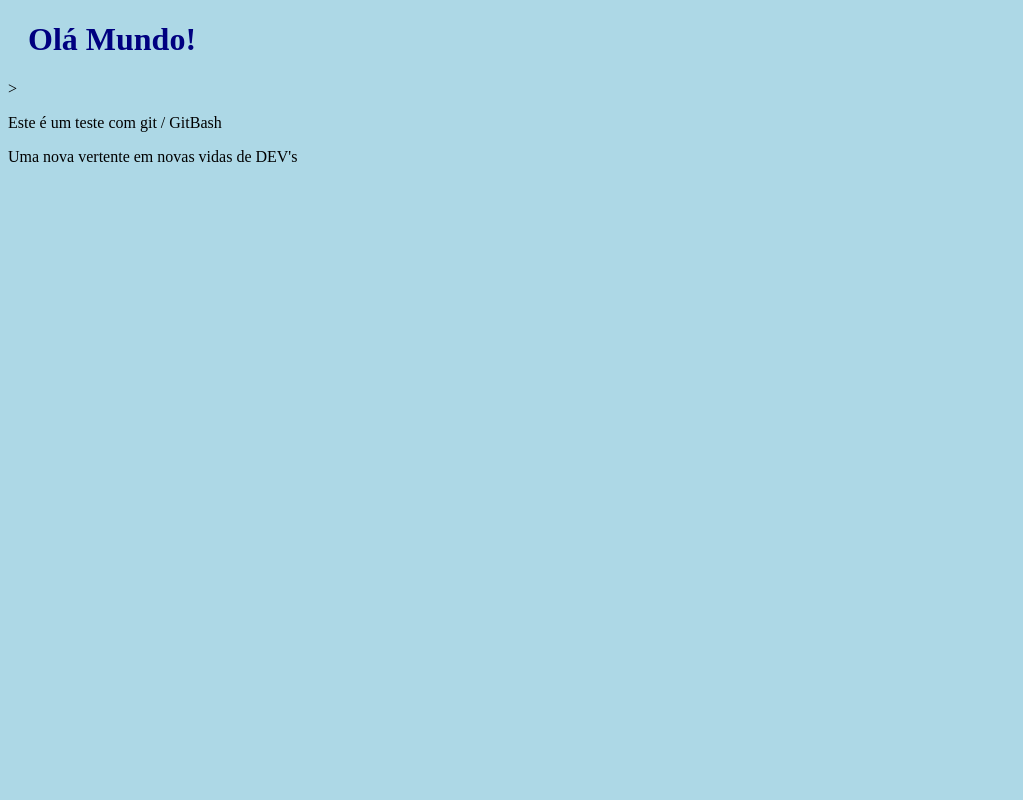
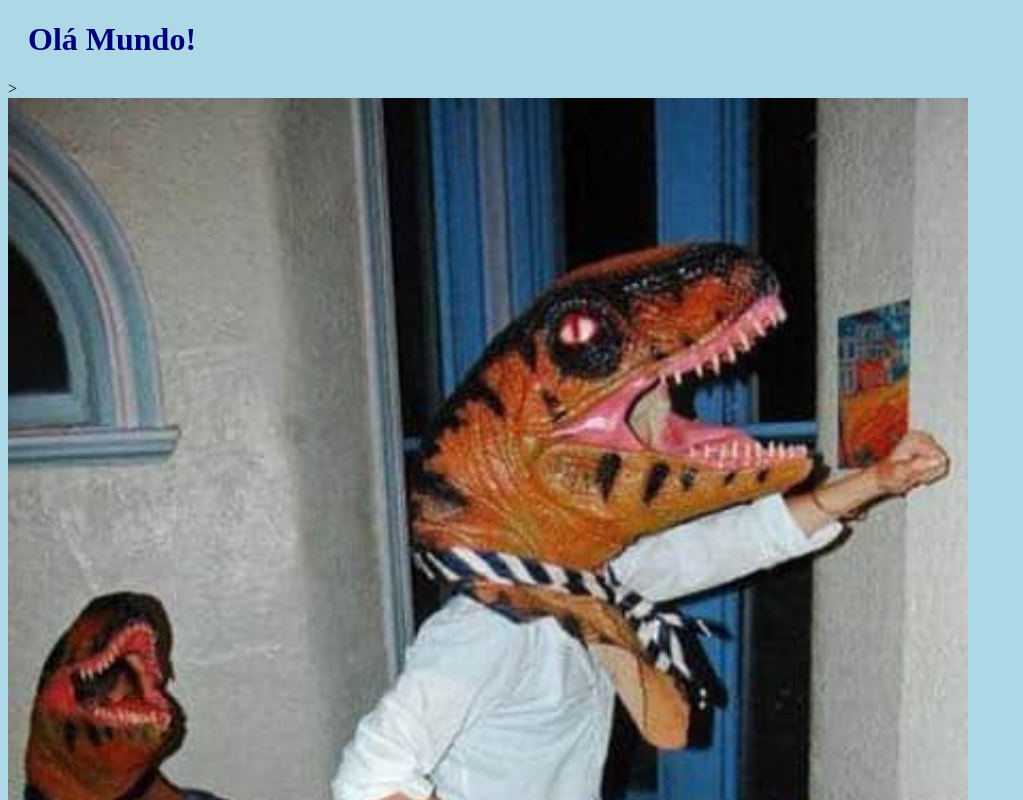
Before and after one commit to Trevis710/Codi-teste, a plain HTML site: page index.html in a window 1280 px wide. Shown: the top 800 px of the page, without its empty margins (0-1023 px from the left). Drawn offline with Linux system fonts and the light colour scheme.

Commit message:
Adicionei uma imagem ao Hello World

```diff
--- a/index.html
+++ b/index.html
@@ -8,6 +8,7 @@
 </head>
 <body>
     <h1>Olá Mundo!</h1>>
+    <div><img src="dinossauros.jpg" alt="Imagem adicionada"style="width: 100%; max-width: 960px;"></div>
 <p>Este é um teste com git / GitBash</p>
 <p>Uma nova vertente em novas vidas de DEV's</p>
 </body>
```
Also changed, not shown: dinossauros.jpg (added).
